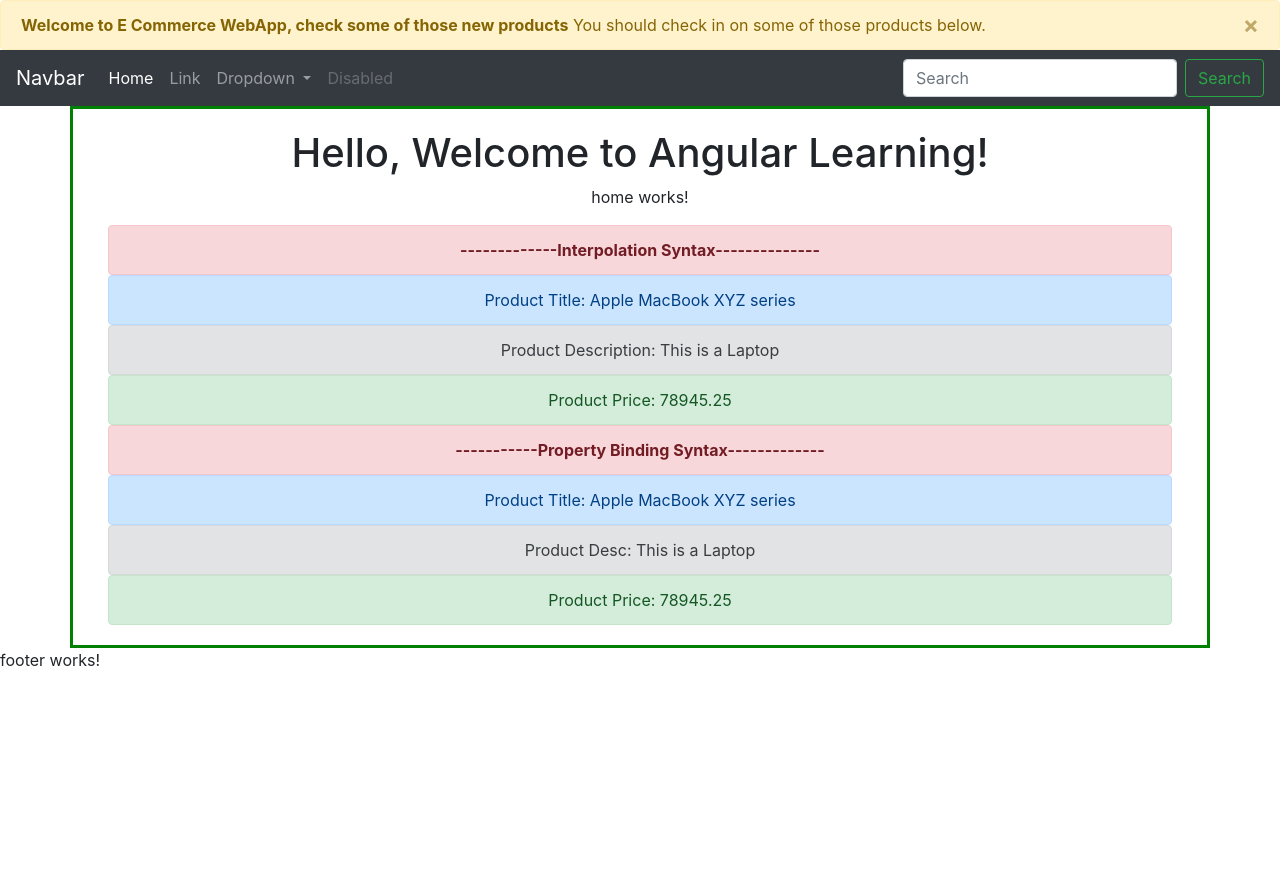
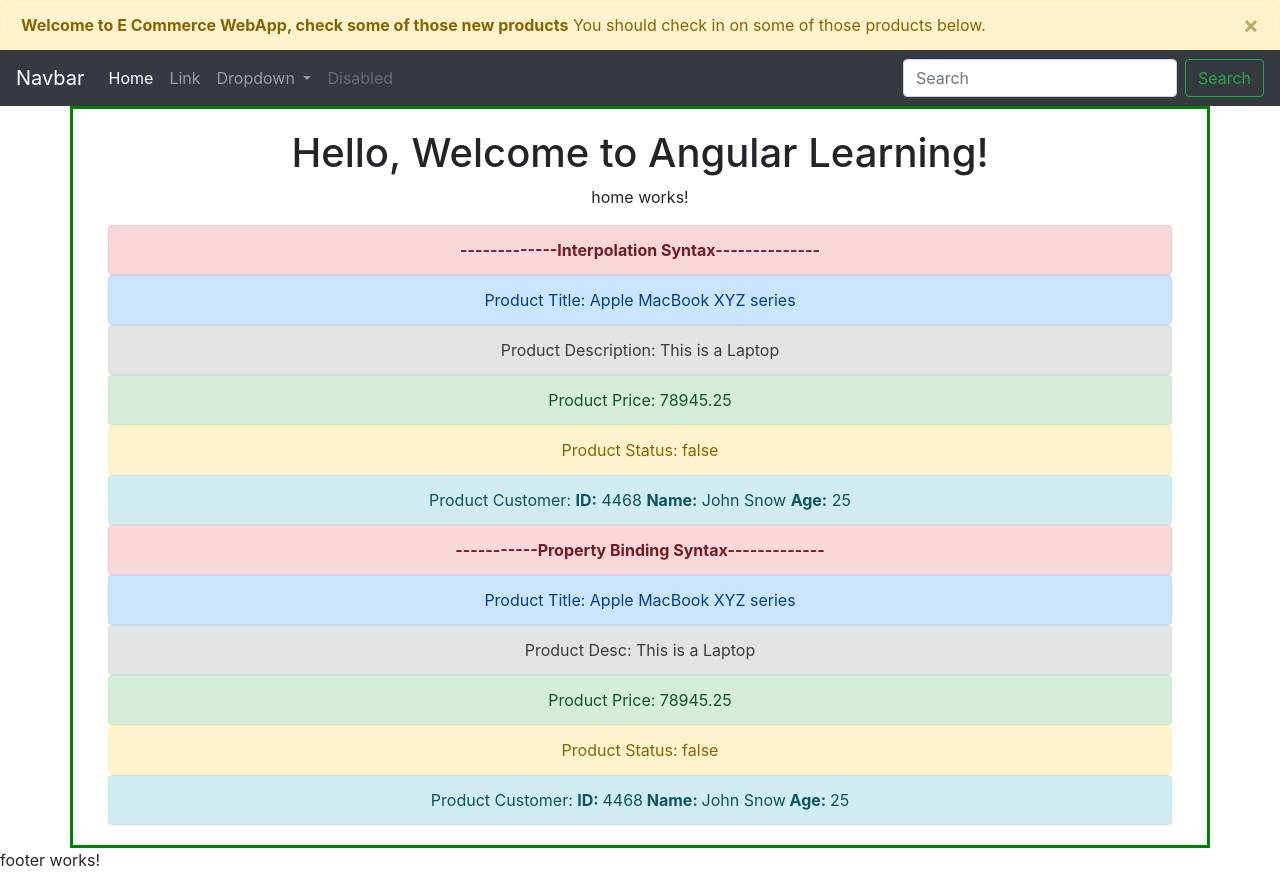
Before and after one commit to swappy35/Frontend-Practice, an Angular app in the folder phase4-ecom-frontend-02-20-22/ecom-webapp/: page / in a window 1280 px wide. Before the commit the page ends 800 px from the top, so only its background shows below. Built offline with nearby package versions, Linux system fonts and the light colour scheme.

Commit message:
property binding

```diff
--- a/phase4-ecom-frontend-02-20-22/ecom-webapp/src/app/component/data/one-way/one-way.component.html
+++ b/phase4-ecom-frontend-02-20-22/ecom-webapp/src/app/component/data/one-way/one-way.component.html
@@ -10,6 +10,13 @@
     </div>
     <div class="alert alert-success" role="alert">
         Product Price: {{price}}
+    </div>
+    <div class="alert alert-warning" role="alert">
+        Product Status: {{isActive}}
+    </div>
+    <div class="alert alert-info" role="alert">
+        Product Customer: <strong>ID:</strong> {{customer.id}} <strong>Name:</strong> {{customer.name}}
+        <strong>Age:</strong> {{customer.age}}
     </div>
 </div>
 <div class="container">
@@ -25,4 +32,13 @@
     <div class="alert alert-success" role="alert">
         Product Price: <span [innerText]="price"></span>
     </div>
+    <div class="alert alert-warning" role="alert">
+        Product Status: <span [innerText]="isActive"></span>
+    </div>
+    <div class="alert alert-info" role="alert">
+        Product Customer:
+        <strong>ID: </strong> <span [innerText]="customer.id"></span>
+        <strong> Name: </strong> <span [innerText]="customer.name"></span>
+        <strong> Age: </strong> <span [innerText]="customer.age"></span>
+    </div>
 </div>
--- a/phase4-ecom-frontend-02-20-22/ecom-webapp/src/app/component/data/one-way/one-way.component.ts
+++ b/phase4-ecom-frontend-02-20-22/ecom-webapp/src/app/component/data/one-way/one-way.component.ts
@@ -11,6 +11,12 @@ export class OneWayComponent implements OnInit {
   public title:string = `Apple MacBook XYZ series`;
   public desc:string = `This is a Laptop`;
   public price:number = 78945.25;
+  public isActive:boolean = false;
+  public customer = {
+    id : 4468,
+    name : 'John Snow',
+    age : 25
+  }
   constructor() { }
 
   ngOnInit(): void {
```
